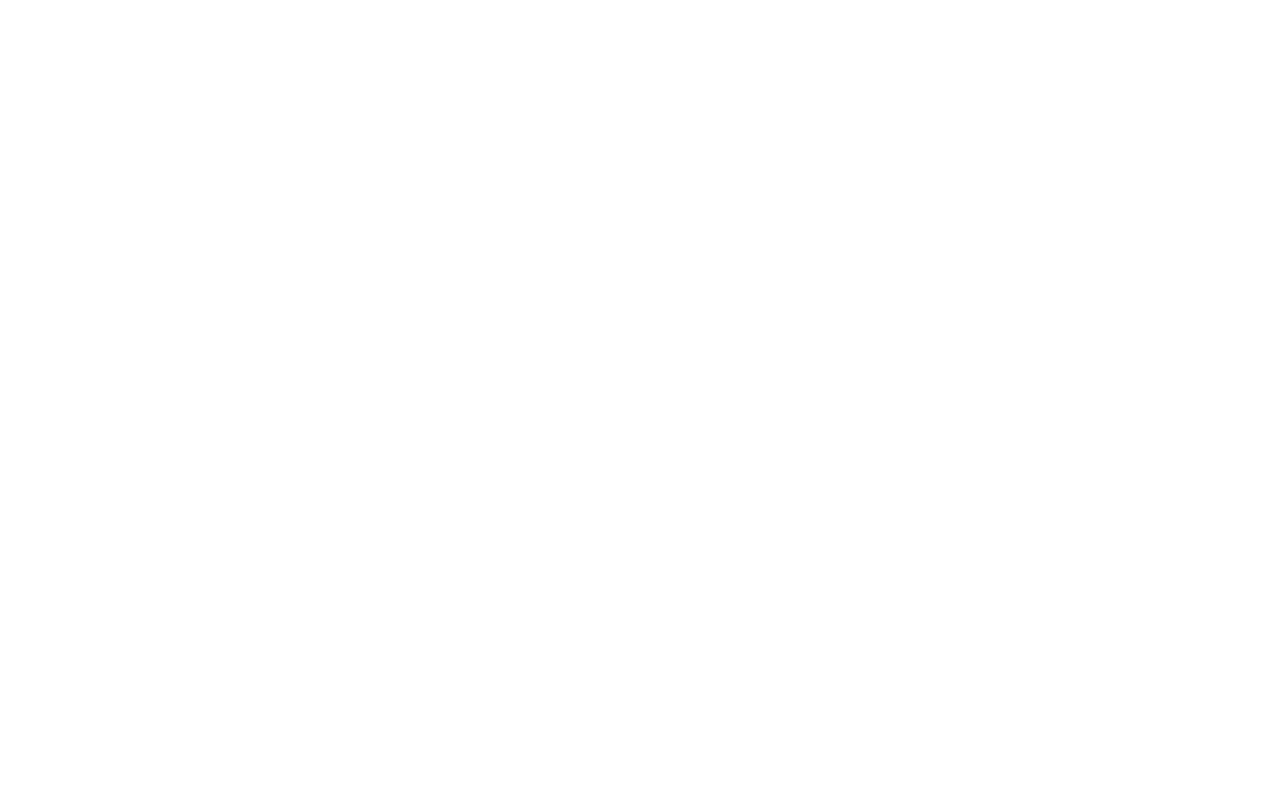
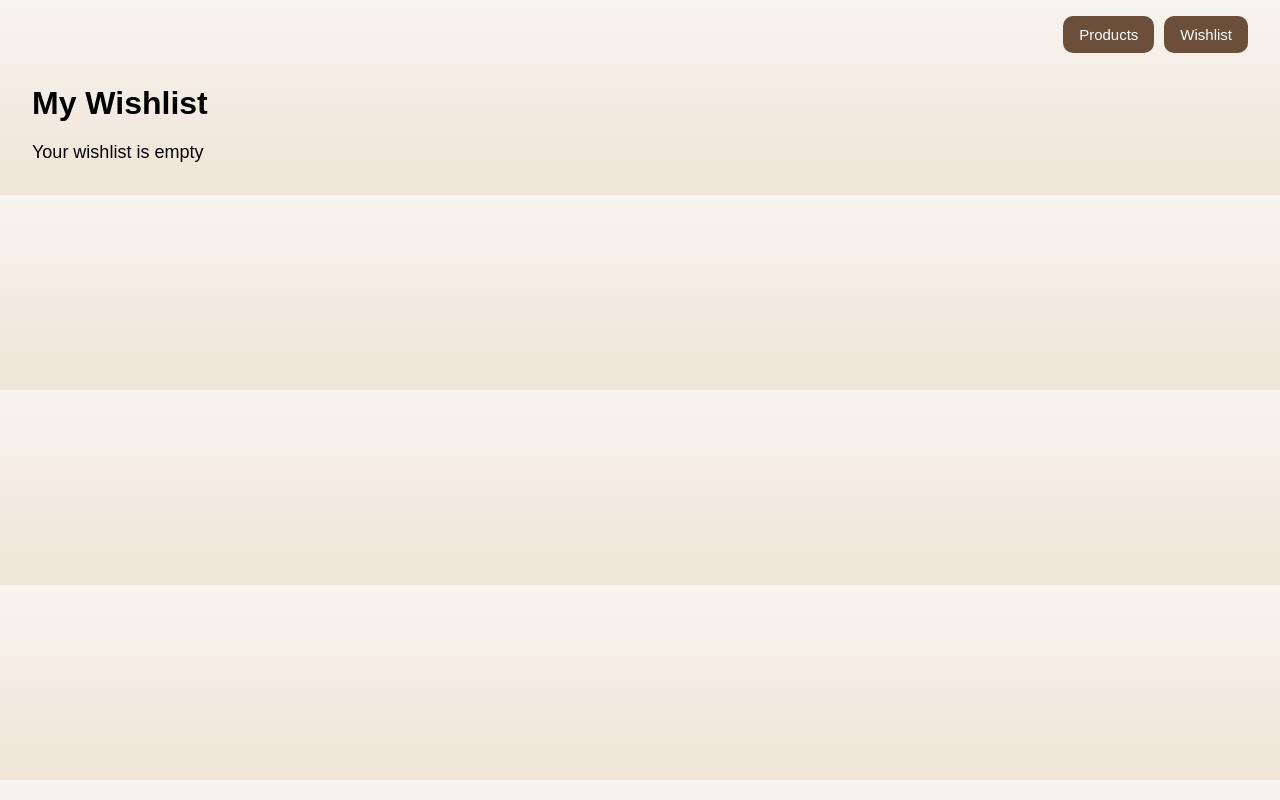
Before and after one commit to efekeskiner/CS308Project, a React (Create React App) app: page /wishlist in a window 1280 px wide. Before the commit this address had no page. Built offline with nearby package versions, Linux system fonts and the light colour scheme.

Commit message:
wishlist feature added + navbar updated

```diff
--- a/src/App.js
+++ b/src/App.js
@@ -5,15 +5,34 @@ import ProductList from "./pages/ProductList";
 import PrivateRoute from "./components/PrivateRoute";
 import CartPage from "./pages/CartPage";
 import CheckoutPage from "./pages/CheckoutPage";
+import WishlistPage from "./pages/WishlistPage";
 
 function App() {
     return (
           <Router>
+             <div style={styles.navbar}>
+  <button
+    style={styles.navButton}
+    onClick={() => window.location.href = "/products"}
+  >
+    Products
+  </button>
+
+  <button
+    style={styles.navButton}
+    onClick={() => window.location.href = "/wishlist"}
+  >
+    Wishlist
+  </button>
+</div>
             <Routes>
               <Route path="/" element={<Navigate to="/products" />} />
         <Route path="/login" element={<Login />} />
         <Route path="/register" element={<Registration />} />
         <Route path="/cart" element={<CartPage />} />
+
+        <Route path="/wishlist" element={<WishlistPage />} />
+
         <Route
           path="/checkout"
           element={
@@ -38,5 +57,21 @@ function App() {
           </Router>
   );
 }
-
+const styles = {
+  navbar: {
+    display: "flex",
+    gap: "10px",
+    padding: "16px 32px 0 32px",
+    justifyContent: "flex-end",
+  },
+  navButton: {
+    backgroundColor: "#6b4f3b",
+    color: "white",
+    border: "none",
+    borderRadius: "10px",
+    padding: "10px 16px",
+    fontSize: "15px",
+    cursor: "pointer",
+  },
+};
 export default App;
--- a/src/components/ProductCard.js
+++ b/src/components/ProductCard.js
@@ -1,4 +1,21 @@
+import { useEffect, useState } from "react";
+import { isInWishlist, toggleWishlist } from "../services/wishlist";
+
+
 function ProductCard({ product, onAddToCart }) {
+  const [wishlisted, setWishlisted] = useState(false);
+
+  useEffect(() => {
+    if (product) {
+      setWishlisted(isInWishlist(product.id));
+    }
+  }, [product]);
+
+  const handleWishlistToggle = () => {
+    const updatedWishlist = toggleWishlist(product);
+    const exists = updatedWishlist.some((item) => item.id === product.id);
+    setWishlisted(exists);
+  };
   if (!product) return null;
 
   return (
@@ -60,6 +77,15 @@ function ProductCard({ product, onAddToCart }) {
       >
         {product.inStock ? "Add to Cart" : "Out of Stock"}
       </button>
+      <button
+  style={{
+    ...styles.wishlistButton,
+    ...(wishlisted ? styles.wishlisted : {}),
+  }}
+  onClick={handleWishlistToggle}
+>
+  {wishlisted ? "♥ Remove from Wishlist" : "♡ Add to Wishlist"}
+</button>
     </div>
   );
 }
@@ -122,6 +148,22 @@ const styles = {
     backgroundColor: "#9ca3af",
     cursor: "not-allowed",
   },
+  wishlistButton: {
+    marginTop: "10px",
+    width: "100%",
+    padding: "12px",
+    border: "1px solid #6b4f3b",
+    borderRadius: "10px",
+    backgroundColor: "#fff",
+    color: "#6b4f3b",
+    fontSize: "16px",
+    cursor: "pointer",
+  },
+  wishlisted: {
+    backgroundColor: "#fce7f3",
+    color: "#9d174d",
+    border: "1px solid #9d174d",
+  },
 };
 
 export default ProductCard;
--- /dev/null
+++ b/src/pages/WishlistPage.js
@@ -0,0 +1,85 @@
+import { useEffect, useState } from "react";
+import { getWishlist, removeFromWishlist } from "../services/wishlist";
+
+function WishlistPage() {
+  const [wishlist, setWishlist] = useState([]);
+
+  useEffect(() => {
+    setWishlist(getWishlist());
+  }, []);
+
+  const handleRemove = (id) => {
+    const updated = removeFromWishlist(id);
+    setWishlist(updated);
+  };
+
+  return (
+    <div style={styles.page}>
+      <h1 style={styles.title}>My Wishlist</h1>
+
+      {wishlist.length === 0 ? (
+        <p style={styles.empty}>Your wishlist is empty</p>
+      ) : (
+        <div style={styles.grid}>
+          {wishlist.map((product) => (
+            <div key={product.id} style={styles.card}>
+              <img src={product.image} alt={product.name} style={styles.image} />
+
+              <h3>{product.name}</h3>
+              <p>{product.author}</p>
+              <p>{product.price} TL</p>
+
+              <button
+                style={styles.button}
+                onClick={() => handleRemove(product.id)}
+              >
+                Remove
+              </button>
+            </div>
+          ))}
+        </div>
+      )}
+    </div>
+  );
+}
+
+const styles = {
+  page: {
+    padding: "32px",
+  },
+  title: {
+    fontSize: "32px",
+    marginBottom: "20px",
+  },
+  empty: {
+    fontSize: "18px",
+  },
+  grid: {
+    display: "grid",
+    gridTemplateColumns: "repeat(auto-fit, minmax(220px, 1fr))",
+    gap: "20px",
+  },
+  card: {
+    border: "1px solid #ddd",
+    padding: "16px",
+    borderRadius: "12px",
+    textAlign: "center",
+  },
+  image: {
+    width: "100%",
+    height: "180px",
+    objectFit: "cover",
+    borderRadius: "8px",
+  },
+  button: {
+    marginTop: "10px",
+    padding: "10px",
+    backgroundColor: "#6b4f3b",
+    color: "white",
+    border: "none",
+    borderRadius: "8px",
+    cursor: "pointer",
+  },
+};
+
+export default WishlistPage;
--- /dev/null
+++ b/src/services/wishlist.js
@@ -0,0 +1,44 @@
+const WISHLIST_KEY = "wishlist";
+
+export function getWishlist() {
+  const wishlist = localStorage.getItem(WISHLIST_KEY);
+  return wishlist ? JSON.parse(wishlist) : [];
+}
+
+export function saveWishlist(wishlist) {
+  localStorage.setItem(WISHLIST_KEY, JSON.stringify(wishlist));
+}
+
+export function isInWishlist(productId) {
+  const wishlist = getWishlist();
+  return wishlist.some((item) => item.id === productId);
+}
+
+export function addToWishlist(product) {
+  const wishlist = getWishlist();
+
+  const exists = wishlist.some((item) => item.id === product.id);
+  if (exists) return wishlist;
+
+  const updatedWishlist = [...wishlist, product];
+  saveWishlist(updatedWishlist);
+  return updatedWishlist;
+}
+
+export function removeFromWishlist(productId) {
+  const wishlist = getWishlist();
+  const updatedWishlist = wishlist.filter((item) => item.id !== productId);
+  saveWishlist(updatedWishlist);
+  return updatedWishlist;
+}
+
+export function toggleWishlist(product) {
+  if (isInWishlist(product.id)) {
+    return removeFromWishlist(product.id);
+  }
+  return addToWishlist(product);
+}
+
+export function clearWishlist() {
+  localStorage.removeItem(WISHLIST_KEY);
+}
```
Also changed, not shown: 1 other file (tests, documents, lock files or other folders).
